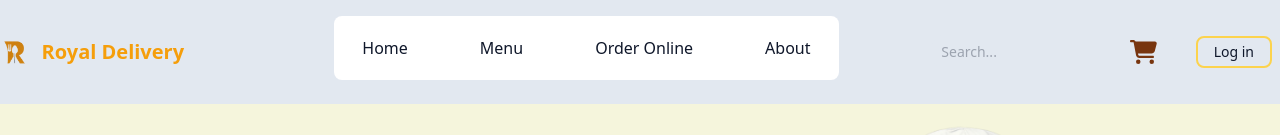
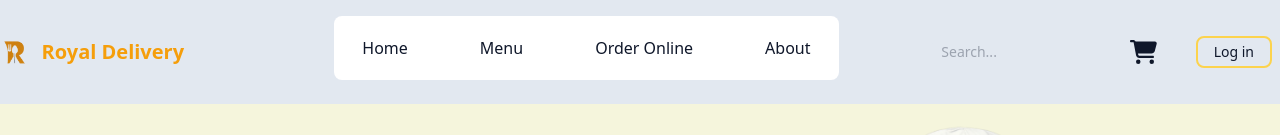
Before and after one commit to fseha-hagos/food-delivery, a React (Create React App) app: page / in a window 1280 px wide. Shown: the top 135 px of the page. Built offline with nearby package versions, Linux system fonts and the light colour scheme; no server answers; a web font is replaced by a local one.

Commit message:
Update navbar.js

```diff
--- a/src/pages/components/navbar.js
+++ b/src/pages/components/navbar.js
@@ -1,9 +1,8 @@
 import React, { useState } from 'react';
 import logo from '../assets/logo.png';
-import { Link, NavLink, useNavigate } from 'react-router-dom';
+import {  NavLink, useNavigate } from 'react-router-dom';
 import { Fade } from 'react-reveal';
 import Login from './login';
-import Cart from './cart';
 import { FontAwesomeIcon } from '@fortawesome/react-fontawesome';
 import { faShoppingCart } from '@fortawesome/free-solid-svg-icons';
 
@@ -70,10 +69,12 @@ const AuthButtons = () => {
           className="block w-full pl-2 pr-10 py-2 ps-30 text-sm text-slate-700 rounded-full bg-slate-200 dark:bg-slate-700 dark:text-slate-200 dark:placeholder-slate-200"
           placeholder=" Search..." />
         <div className='absolute flex items-center left-[80%] text-amber-300'>
-          <Link to={Cart}
-            className='block no-underline text-amber-900 dark:text-amber-300 bg-transparent hover:text-amber-600 transition duration-200 ease-in-out' >
-            <FontAwesomeIcon icon={faShoppingCart} size='xl' />
-          </Link>
+          <NavLink to='/cart'
+ className={({ isActive }) =>
+  `block no-underline   ${isActive ? 'text-amber-500' : 'text-slate-900 dark:text-amber-300'} bg-transparent hover:text-amber-500 transition duration-200 ease-in-out`
+}>
+<FontAwesomeIcon icon={faShoppingCart} size='xl' />
+          </NavLink>
         </div>
       </div>
       <Button onClick={toggleLogIn} label="Log in" />
```
